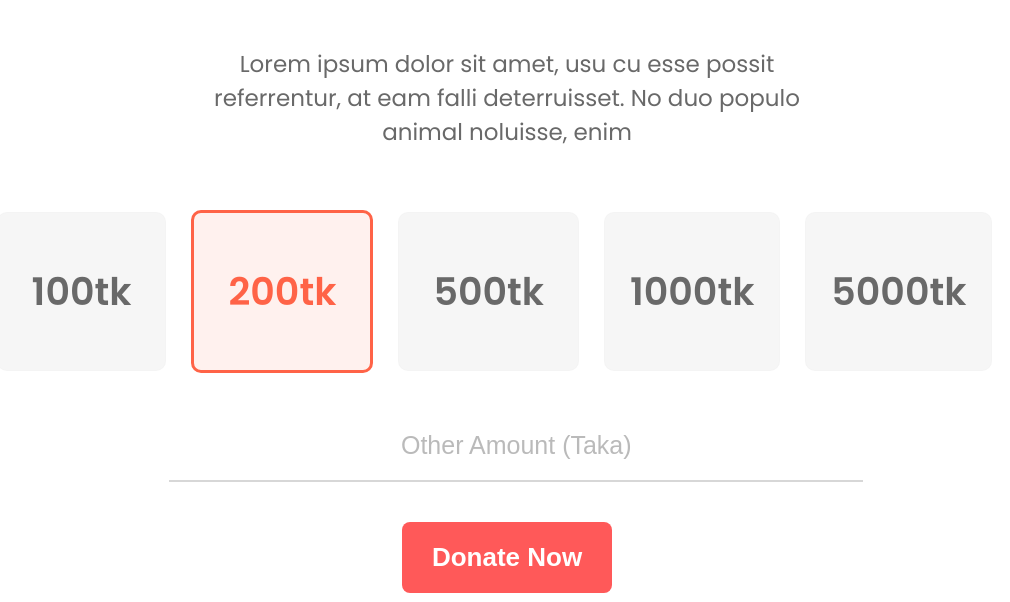
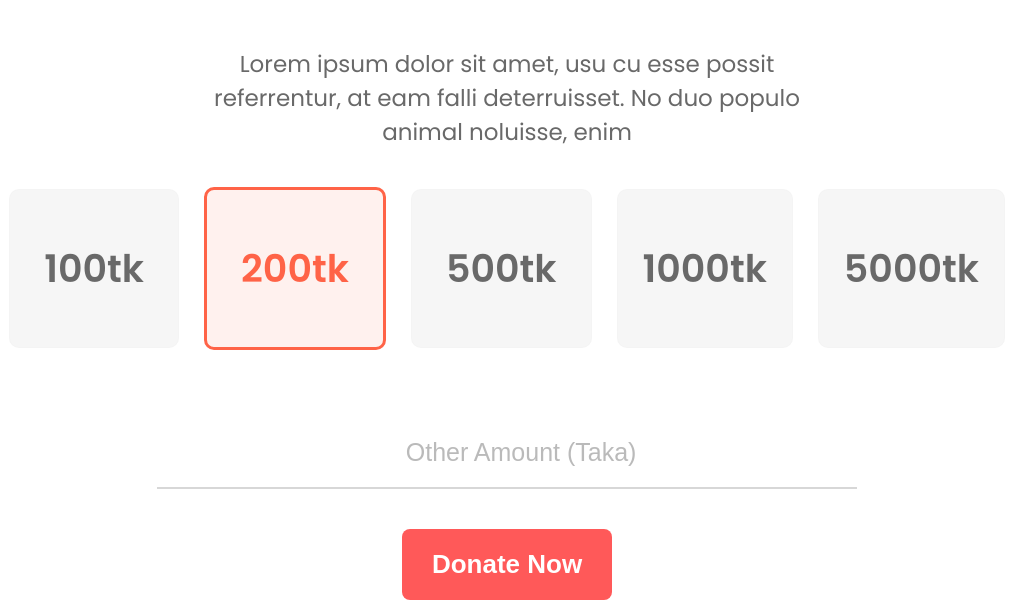
Before and after one commit to abdulmobin417/Update-Donate-Today, a plain HTML site: page index.html in a window 1280 px wide. Shown: the part 1173-1775 px from the top of the page, without its empty margins (133-1143 px from the left). Drawn offline with Linux system fonts and the light colour scheme.

Commit message:
Negative Margin Resolved

```diff
--- a/style.css
+++ b/style.css
@@ -39,7 +39,7 @@ body {
 }
 .donation {
   margin: auto;
-  width: 48%;
+  width: 60%;
   text-align: center;
 }
 .donation h1 {
@@ -49,9 +49,12 @@ body {
 .donate-details {
   font-size: 23px;
   color: dimgray;
+  width: 80%;
+  margin: auto;
 }
 .donate-amount {
   display: flex;
+  gap: 25px;
   align-items: center;
   justify-content: center;
 }
@@ -59,7 +62,6 @@ body {
   font-size: 38px;
   font-weight: 600;
   color: dimgray;
-  margin-right: 25px;
   background-color: rgba(128, 128, 128, 0.073);
   border: 1px solid rgba(128, 128, 128, 0.015);
   padding: 50px 25px;
@@ -71,19 +73,20 @@ body {
   border: 3px solid rgb(255, 99, 71);
 }
 #other-amount {
-  width: 100%;
+  width: 78%;
   border: none;
   border-bottom: 2px solid rgba(128, 128, 128, 0.318);
   margin-bottom: 40px;
+  margin-top: 30px;
   text-align: center;
-  padding: 20px 40px;
+  padding: 20px 0px;
+  padding-left: 100px;
   font-size: 25px;
-  margin-left: -5%;
 }
 ::placeholder {
   color: rgba(128, 128, 128, 0.545);
   opacity: 1;
-  /* margin-left: 90px; */
+  margin-left: 12%;
 }
 .donation button {
   margin-bottom: 100px;
```
